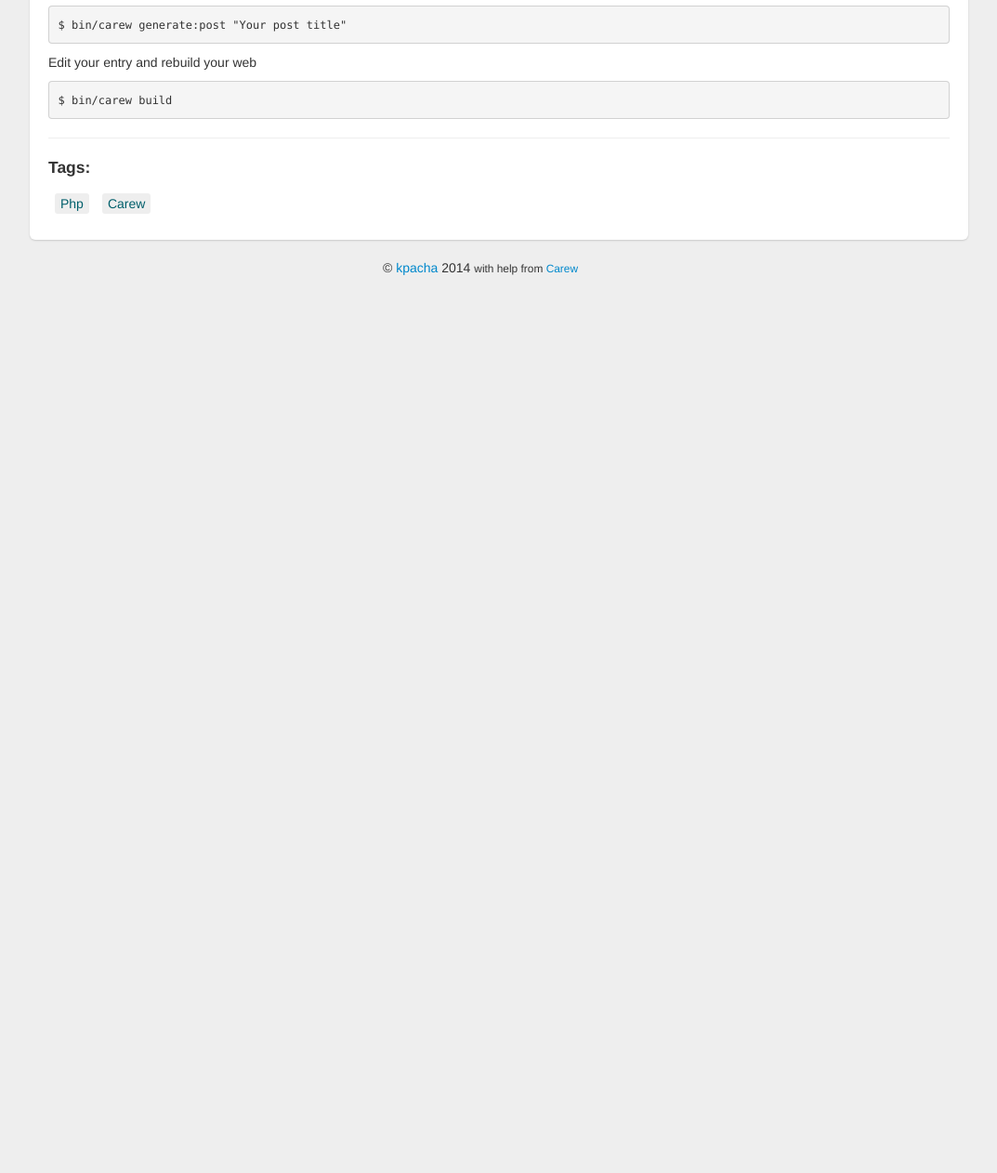
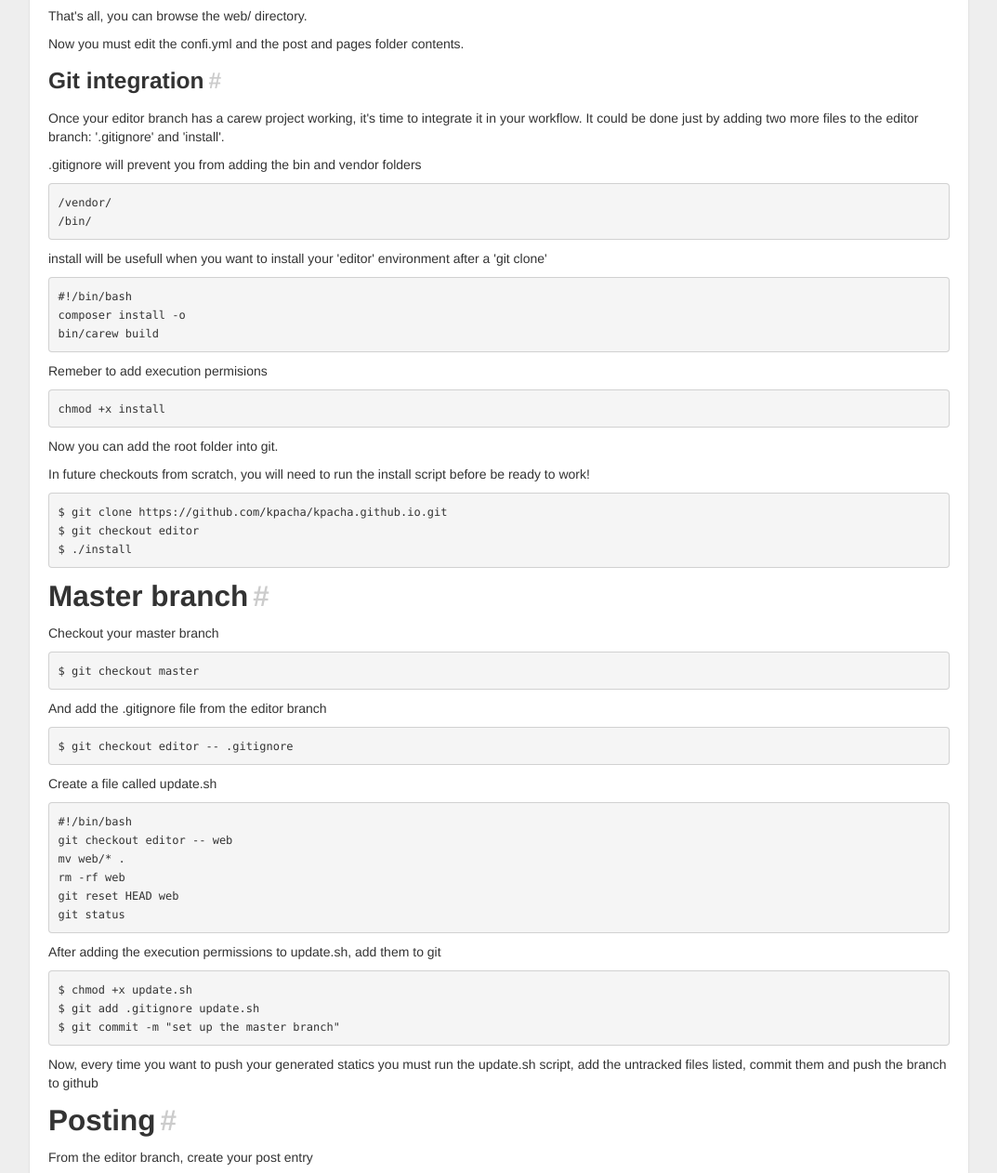
Before and after one commit to kpacha/kpacha.github.io, a plain HTML site: page web/2014/01/12/building-a-simple-static-blog-with-carew.html in a window 1280 px wide. Shown: the part 696-1958 px from the top of the page at 93% size, without its empty margins (123-1196 px from the left). Before the commit the page ends 1045 px from the top, so only its background shows below. Drawn offline with nearby package versions, Linux system fonts and the light colour scheme.

Commit message:
editing the last post

```diff
--- a/web/2014/01/12/building-a-simple-static-blog-with-carew.html
+++ b/web/2014/01/12/building-a-simple-static-blog-with-carew.html
@@ -74,33 +74,117 @@
 
 <ul><li>checkout the 'editor' branch</li>
 <li>create new post</li>
+<li>re-build website</li>
 <li>commit changes</li>
-<li>re-build website</li>
 <li>merge the new website to master</li>
 <li>commit changes</li>
 <li>push both branches</li>
-</ul><h2 id="installation">Installation<a href="#installation" class="anchor">#</a></h2>
+</ul><h2 id="editor-branch">Editor branch<a href="#editor-branch" class="anchor">#</a></h2>
+
+<p>Create your editor branch just typing</p>
+
+<pre><code>$ git checkout -b editor
+</code></pre>
+
+<h3 id="carew-installation">Carew Installation<a href="#carew-installation" class="anchor">#</a></h3>
 
 <p>The best way to start with carew is to use the carew boilerplate: You will need composer.</p>
 
-<pre><code>$ php composer.phar create-project carew/boilerplate my_website -s dev
-$ cd my_website
+<pre><code>$ php composer.phar create-project carew/boilerplate . -s dev
 $ bin/carew build
 </code></pre>
 
 <p>That's all, you can browse the web/ directory.</p>
 
+<p>Now you must edit the confi.yml and the post and pages folder contents.</p>
+
+<h3 id="git-integration">Git integration<a href="#git-integration" class="anchor">#</a></h3>
+
+<p>Once your editor branch has a carew project working, it's time to integrate it in your workflow. It could be done just by adding two more files to the editor branch: '.gitignore' and 'install'.</p>
+
+<p>.gitignore will prevent you from adding the bin and vendor folders</p>
+
+<pre><code>/vendor/
+/bin/
+</code></pre>
+
+<p>install will be usefull when you want to install your 'editor' environment after a 'git clone'</p>
+
+<pre><code>#!/bin/bash
+composer install -o
+bin/carew build
+</code></pre>
+
+<p>Remeber to add execution permisions</p>
+
+<pre><code>chmod +x install
+</code></pre>
+
+<p>Now you can add the root folder into git.</p>
+
+<p>In future checkouts from scratch, you will need to run the install script before be ready to work!</p>
+
+<pre><code>$ git clone https://github.com/kpacha/kpacha.github.io.git
+$ git checkout editor
+$ ./install
+</code></pre>
+
+<h2 id="master-branch">Master branch<a href="#master-branch" class="anchor">#</a></h2>
+
+<p>Checkout your master branch</p>
+
+<pre><code>$ git checkout master
+</code></pre>
+
+<p>And add the .gitignore file from the editor branch</p>
+
+<pre><code>$ git checkout editor -- .gitignore
+</code></pre>
+
+<p>Create a file called update.sh</p>
+
+<pre><code>#!/bin/bash
+git checkout editor -- web
+mv web/* .
+rm -rf web
+git reset HEAD web
+git status
+</code></pre>
+
+<p>After adding the execution permissions to update.sh, add them to git</p>
+
+<pre><code>$ chmod +x update.sh
+$ git add .gitignore update.sh
+$ git commit -m "set up the master branch"
+</code></pre>
+
+<p>Now, every time you want to push your generated statics you must run the update.sh script, add the untracked files listed, commit them and push the branch to github</p>
+
 <h2 id="posting">Posting<a href="#posting" class="anchor">#</a></h2>
 
-<p>Create your post entry</p>
+<p>From the editor branch, create your post entry</p>
 
-<pre><code>$ bin/carew generate:post "Your post title"
+<pre><code>$ bin/carew generate:post "New post title"
 </code></pre>
 
 <p>Edit your entry and rebuild your web</p>
 
 <pre><code>$ bin/carew build
 </code></pre>
+
+<p>Now it's time to commit your changes into your editor branch and update your master one. Just type</p>
+
+<pre><code>$ git add .
+$ git commit -m "adding the 'New post title'"
+$ git checkout master
+$ git ./update.sh
+$ git add .
+$ git commit -m "publishing the 'New post title'"
+$ git push origin editor
+$ git push origin master
+</code></pre>
+
+<p>And you're done!</p>
     </div>
 
           <hr>
```
Also changed, not shown: web/feed/atom.xml (+91 -7 lines), 1 other file.
